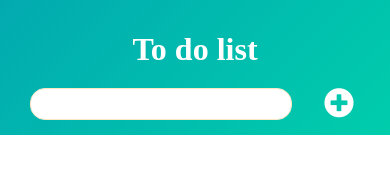
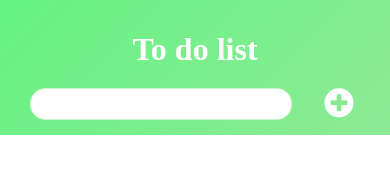
Before and after one commit to JS-Study-IT-sTIME/javascript-study, a plain HTML site: page ToDoList/index.html in a window 390 px wide. Drawn offline with Linux system fonts and the light colour scheme.

Commit message:
css 변경

```diff
--- a/Calculator/style.css
+++ b/Calculator/style.css
@@ -4,7 +4,7 @@
 }
 
 body {
-  background-color: #e6e8e6;
+  background-color: #ffffff;
 }
 
 h1 {
--- a/ToDoList/style.css
+++ b/ToDoList/style.css
@@ -7,7 +7,7 @@ body {
   text-align: left;
   max-width: 550px;
   margin: auto;
-  background: linear-gradient(135deg, #02aab0, #00cdac);
+  background: linear-gradient(135deg, #65f384, #8de995);
 }
 
 .main__title {
@@ -128,7 +128,7 @@ ul li.checked::before {
     width: 200px;
     height: 30px;
     border-radius: 15px;
-    border: 1px solid #fbe7c6;
+    border: 1px solid #cdf5cd;
     padding: 0px 30px;
   }
 
```
